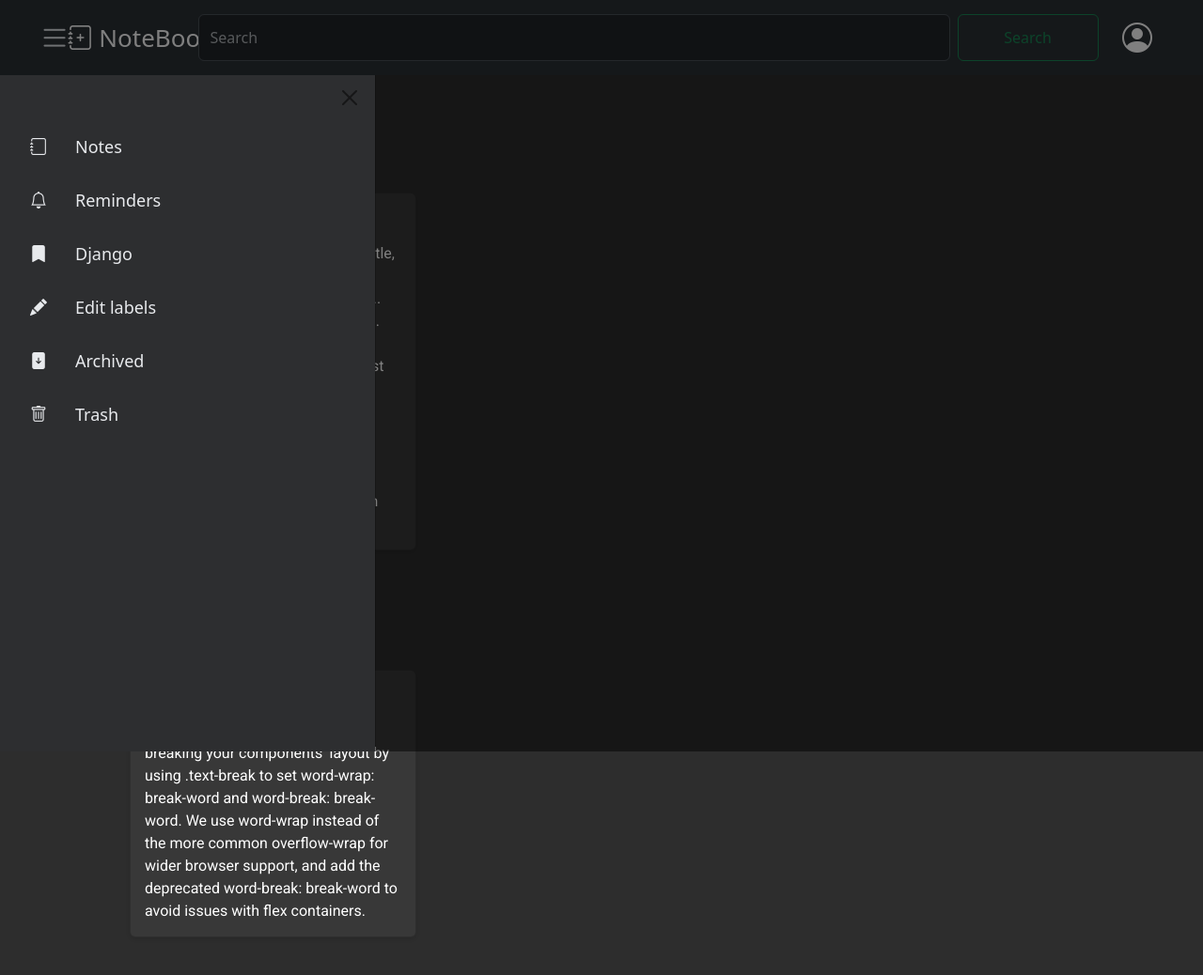
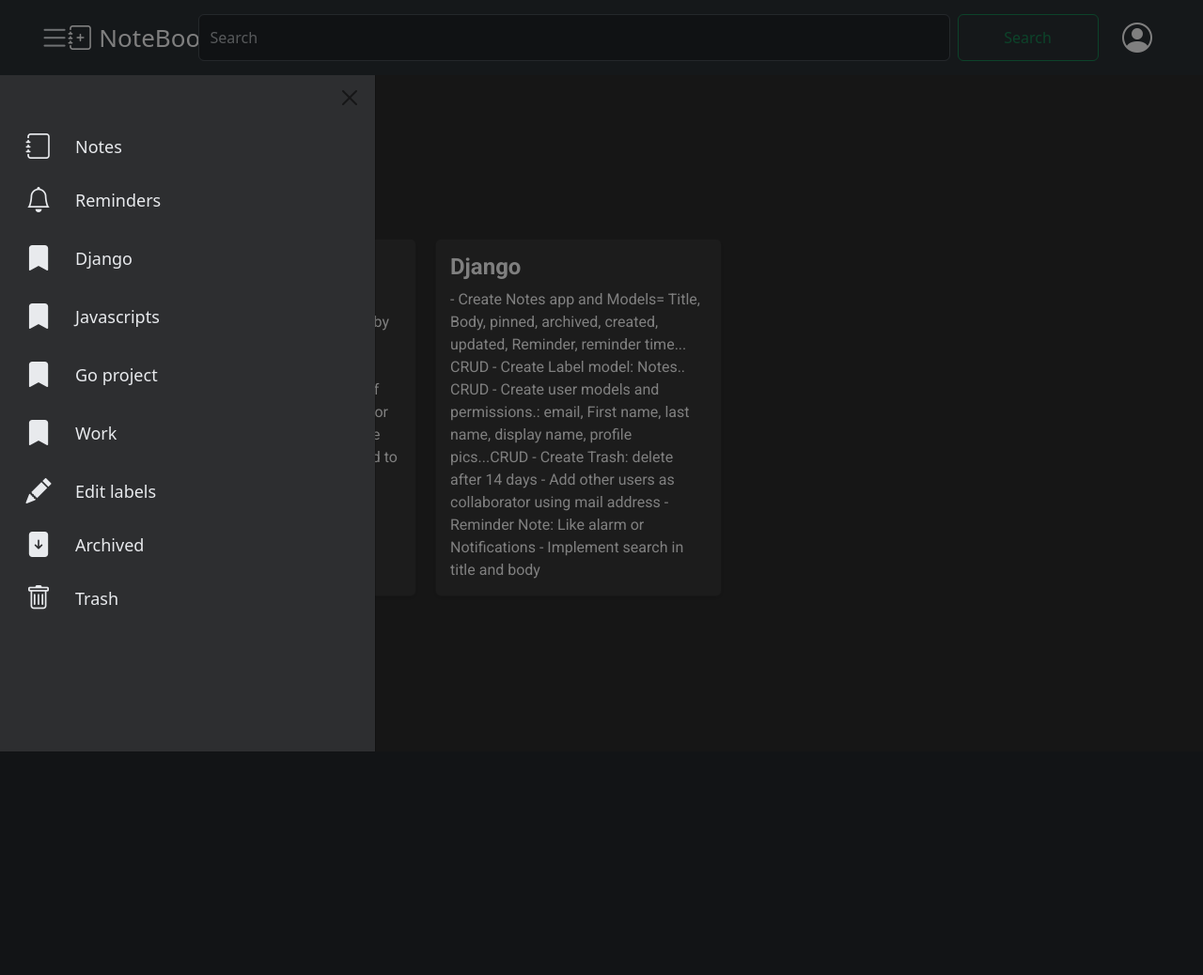
Before and after one commit to JoseSholly/keep-notebook, a Django app: page /notes/archived/ in a window 1280 px wide, after a click that opens the changed part; the page is wider, and only the part inside the window is pictured. Shown: that part at 94% size. After the commit the page ends 800 px from the top of that part, so only its background shows below. Run offline with Django 4.2, Linux system fonts and the light colour scheme; data comes from the database, SQL or seed files in the repository; both versions use the stored data as it was after the commit.

Commit message:
labels styling and context processor

```diff
--- a/notebook/notebook/settings.py
+++ b/notebook/notebook/settings.py
@@ -68,6 +68,7 @@ TEMPLATES = [
                 'django.template.context_processors.request',
                 'django.contrib.auth.context_processors.auth',
                 'django.contrib.messages.context_processors.messages',
+                'notes.context_processors.labels_processor'
             ],
         },
     },
--- /dev/null
+++ b/notebook/notes/context_processors.py
@@ -0,0 +1,11 @@
+from .models import Label, Note
+from django.shortcuts import render, get_object_or_404
+
+
+def labels_processor(request):
+    labels = Label.objects.all()
+
+    context = {
+        'labels': labels,
+    }
+    return context
--- a/notebook/notes/static/css/notes.css
+++ b/notebook/notes/static/css/notes.css
@@ -73,12 +73,14 @@ padding: 5px;
     background-color: white !important;
     border-radius: 50%;
 }
-.side-bar>div{
+.side-bar > div,
+.side-bar .label-item {
     border-top-right-radius: 28px;
     border-bottom-right-radius: 28px;
 }
-.side-bar>div>a{
-    /* padding-left: 30px; */
+
+.side-bar > div > a,
+.side-bar .label-item > a {
     text-decoration: none;
     list-style: none;
     color: #e8eaed;
@@ -88,13 +90,45 @@ padding: 5px;
     gap: 30px;
     font-size: 18px;
 }
-.side-bar>div>i{
+.side-bar > div,
+.side-bar .label-item {
+    border-top-right-radius: 28px;
+    border-bottom-right-radius: 28px;
+}
+
+.side-bar > div > a,
+.side-bar .label-item > a {
+    text-decoration: none;
+    color: #e8eaed;
+    padding: 15px 30px;
+    display: flex;
+    align-items: center;
+    gap: 30px;
+    font-size: 18px;
+}
+
+.side-bar > div > a > i,
+.side-bar .label-item > a > i {
     scale: 1.5;
 }
-.side-bar>div:hover{
+
+.side-bar > div:hover,
+.side-bar .label-item:hover {
     background-color: cadetblue;
 }
 
+/* Additional styles for labels */
+.side-bar .label-item {
+    margin: 5px 0;
+}
+
+.side-bar .label-item > a > li {
+    list-style-type: none;
+}
+
+.side-bar .labels-wrapper {
+    display: contents; /* This makes the wrapper behave as if it's not there */
+}
 
 .content{
     margin-top: 3%;
@@ -116,6 +150,7 @@ padding: 5px;
     background-color: #2d2d2d !important;
     border-color: #444 !important;
 }
+
 .card {
     border-radius: 8px;
     padding: 15px;
@@ -153,3 +188,8 @@ padding: 5px;
     padding: 10px;
 
 }
+
+
+.badge {
+    display: inline-block;
+}
--- a/notebook/notes/templates/notes/archived/list.html
+++ b/notebook/notes/templates/notes/archived/list.html
@@ -1,11 +1,12 @@
 {% extends "notes/base.html" %}
-{% block title %}Archived Notes{% endblock %}
+{% block title %}NoteBook-Archived{% endblock %}
 {% block content %}
 
-<p class="text-capitalize">PINNED NOTES</p>
+<p class="text-capitalize" style="font-weight: bold; font-size: larger;">ARCHIVED</p>
+<p class="text-capitalize">NOTES</p>
 <div class="card-container">
     {% for note in archived_notes %}
-        {% if note.archived and note.pinned %}
+        {% if note.archived  %}
         <div class="card">
             <a href="" class="note-link">
                 <h5 class="card-title">{{ note.title }}</h5>
@@ -16,18 +17,6 @@
     {% endfor %}
 </div>
 
-<p class="text-capitalize">OTHER NOTES</p>
-<div class="card-container">
-    {% for note in archived_notes %}
-        {% if note.archived and not note.pinned %}
-        <div class="card">
-            <a href="" class="note-link">
-                <h5 class="card-title">{{ note.title }}</h5>
-                <p class="card-text">{{ note.body|truncatechars:650 }}</p>
-            </a>
-        </div>
-        {% endif %}
-    {% endfor %}
-</div>
+
 
 {% endblock %}
--- a/notebook/notes/templates/notes/base.html
+++ b/notebook/notes/templates/notes/base.html
@@ -47,7 +47,7 @@
   <div class="offcanvas-body">
 <ul class="side-bar">
     <div>
-            <a href="">
+        <a href="{% url 'notes:note_list' %}">
             <i class="bi bi-journal"></i>
             <li>Notes</li>
         </a>
@@ -58,11 +58,8 @@
             <li>Reminders</li>
         </a>
     </div>
-        <div>
-            <a href="">
-                <i class="bi bi-bookmark-fill"></i>
-                <li>Django</li>
-            </a>
+    <div class="labels-wrapper">
+        {% include 'notes/labels_snippet.html' %}
     </div>
     <div>
         <a href="">
@@ -84,6 +81,7 @@
     </div>
 </ul>
   </div>
+
 </div>
 
 
--- /dev/null
+++ b/notebook/notes/templates/notes/labels_snippet.html
@@ -0,0 +1,8 @@
+{% for label in labels %}
+<div class="label-item">
+    <a href="">
+        <i class="bi bi-bookmark-fill"></i>
+        <li>{{ label.name }}</li>
+    </a>
+</div>
+{% endfor %}
--- a/notebook/notes/templates/notes/note/list.html
+++ b/notebook/notes/templates/notes/note/list.html
@@ -13,6 +13,7 @@
             <h5 class="card-title">{{ pinned_note.title }}</h5>
             <p class="card-text">{{ pinned_note.body|truncatechars:650 }}</p>
         </a>
+        <span class="badge rounded-pill text-bg-info">{{ pinned_note.label.name}}</span>
     </div>
     {% endfor %}
 </div>
@@ -24,10 +25,12 @@
 
     <div class="card">
         <a href="" class="note-link">
-            <h5 class="card-title">{{ other_note.title }}</h5>
+            <h5 class="card-title">{{ other_note.title }} </h5><span class="badge rounded-pill text-bg-info">{{ other_note.label.name}}</span>
             <p class="card-text">{{ other_note.body|truncatechars:650 }}</p>
         </a>
+
     </div>
+
     {% endfor %}
 </div>
 {% endblock %}
--- a/notebook/notes/views.py
+++ b/notebook/notes/views.py
@@ -1,5 +1,5 @@
 from django.shortcuts import render, get_object_or_404
-from .models import Note
+from .models import Note, Label
 from django.db.models import Q
 # Create your views here.
 
@@ -9,10 +9,12 @@ def notes_list(request):
     pinned_notes= Note.objects.filter(pinned=True, archived= False)
     other_notes= Note.objects.filter(pinned=False, archived= False)
     # Note.objects.filter(Q(pinned=True,archived=False) | Q(pinned=False, archived=False))
+    labels= Label.objects.all()
     return render(request,
                   'notes/note/list.html',
                   {'pinned_notes': pinned_notes,
-                   'other_notes': other_notes})
+                   'other_notes': other_notes,
+                   'labels': labels})
 
 
 def archived_list(request):
@@ -23,3 +25,10 @@ def archived_list(request):
     return render(request,
                   'notes/archived/list.html',
                   context)
+
+def labels_list(request):
+    labels = Label.objects.all()
+    context = {
+        'labels': labels,
+    }
+    return render(request, 'note/labels_context_list.html', context)
```
Also changed, not shown: notebook/db.sqlite3, notebook/notes/migrations/0005_alter_note_label.py (added), notebook/notes/migrations/0006_alter_note_label.py (added). Lines whose indentation alone changed are shown as unchanged.
